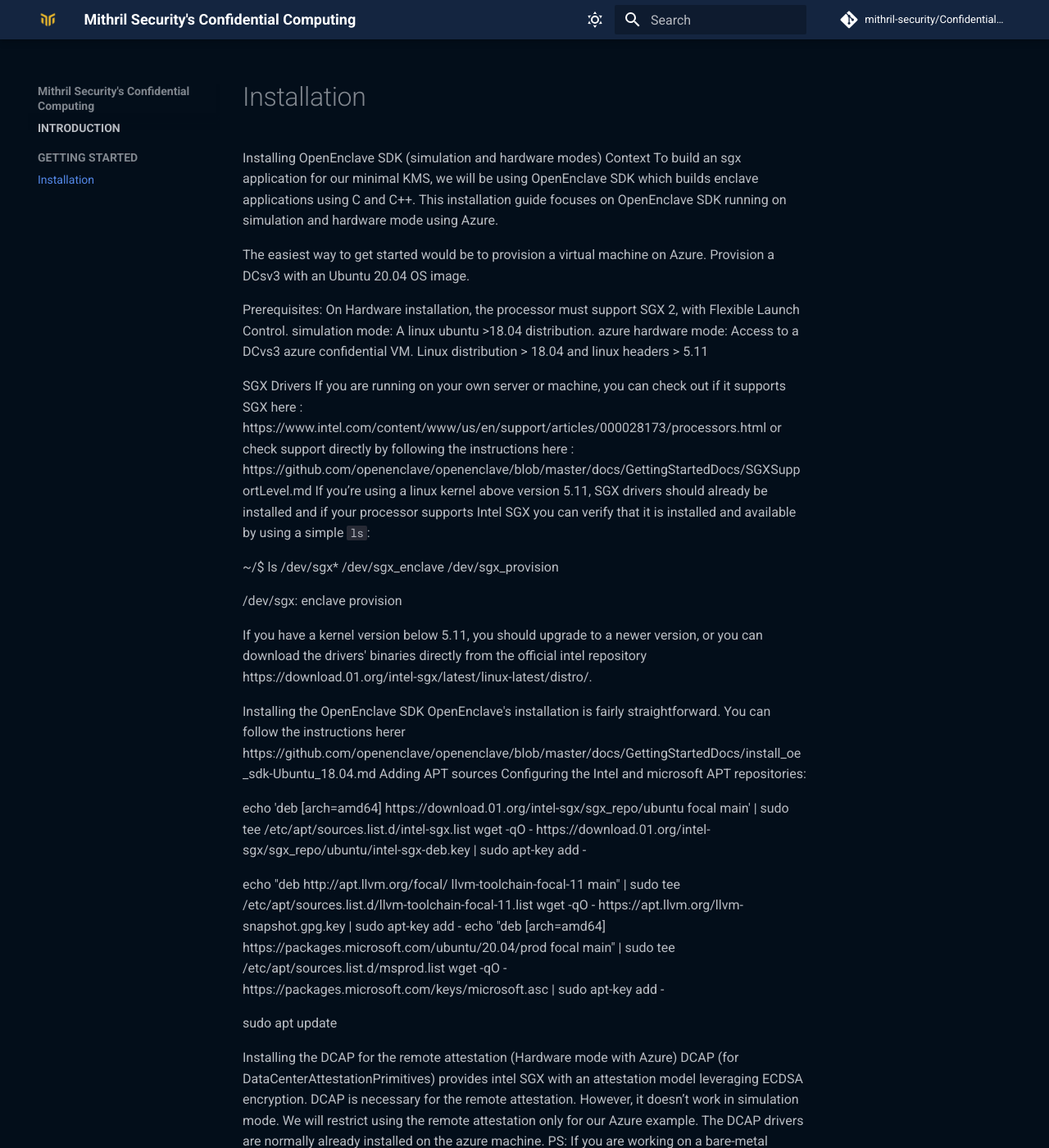
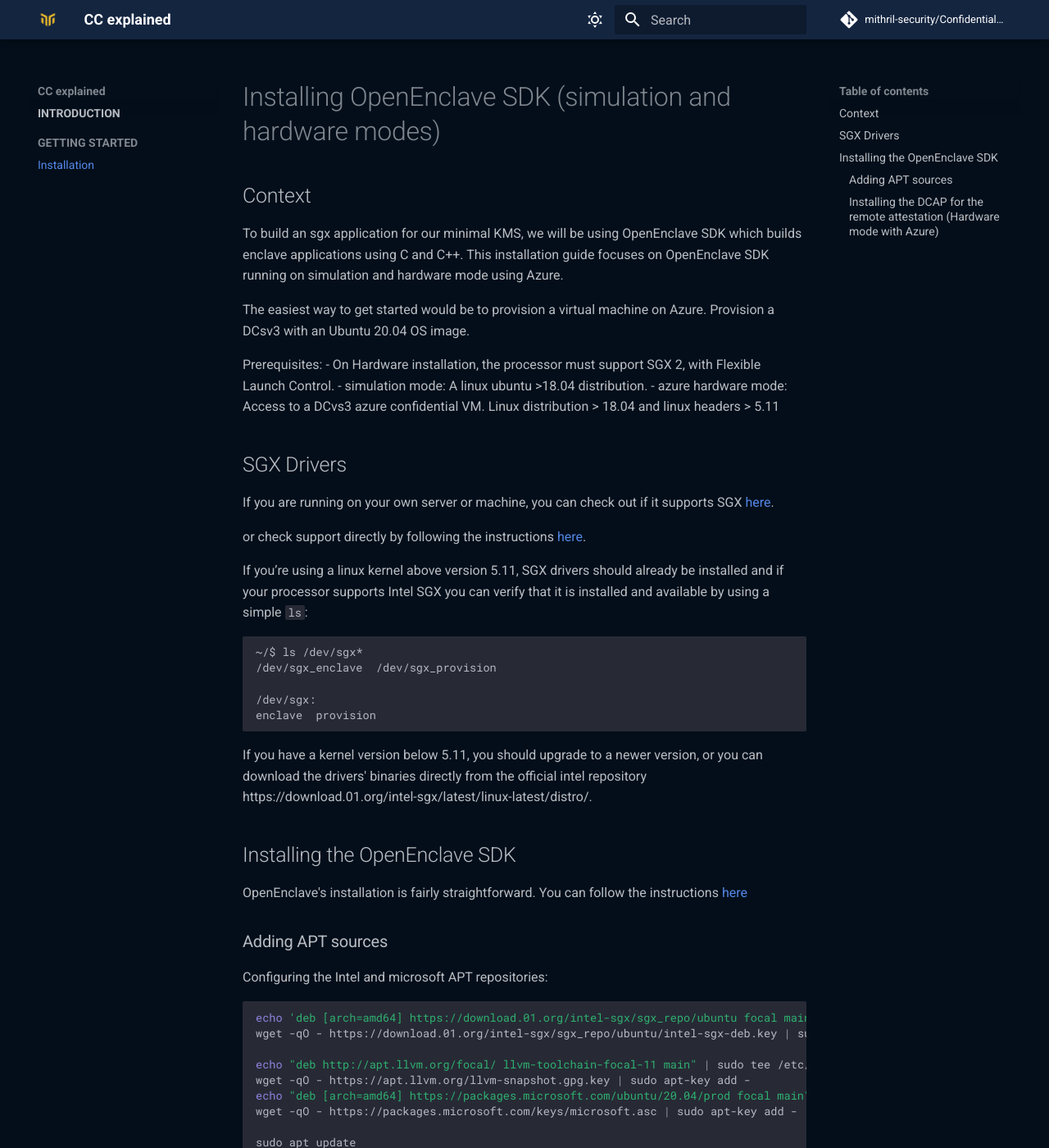
Before and after one commit to mithril-security/Confidential_Computing_Explained, an MkDocs documentation site: the page built from docs/docs/getting-started/installation.md, in a window 1280 px wide and 1400 px high. Shown: the whole window at 82% size. Built offline with MkDocs 1.6.1 and Material for MkDocs 9.7.7, drawn with Linux system fonts in a browser that asks for light colours; comment, search, counter and statistics services are not loaded; some of the changed text lies outside the part shown.

Commit message:
installation

````diff
--- a/docs/docs/getting-started/installation.md
+++ b/docs/docs/getting-started/installation.md
@@ -1,5 +1,6 @@
-Installing OpenEnclave SDK (simulation and hardware   modes)
-Context
+# Installing OpenEnclave SDK (simulation and hardware modes)
+
+## Context
 To build an sgx application for our minimal KMS, we will be using OpenEnclave SDK which builds enclave applications using C and C++.
 This installation guide focuses on OpenEnclave SDK running on simulation and hardware mode using Azure.
 
@@ -8,35 +9,35 @@
 
 
 Prerequisites:
-On Hardware installation, the processor must support SGX 2, with Flexible Launch Control.
-simulation mode: A linux ubuntu >18.04 distribution.
-azure hardware mode: Access to a DCvs3 azure confidential VM.
-Linux distribution > 18.04 and linux headers > 5.11
+- On Hardware installation, the processor must support SGX 2, with Flexible Launch Control.
+- simulation mode: A linux ubuntu >18.04 distribution.
+- azure hardware mode: Access to a DCvs3 azure confidential VM. Linux distribution > 18.04 and linux headers > 5.11
 
 
 
-SGX Drivers
-If you are running on your own server or machine, you can check out if it supports SGX here :
-https://www.intel.com/content/www/us/en/support/articles/000028173/processors.html
-or check support directly by following the instructions here :
-https://github.com/openenclave/openenclave/blob/master/docs/GettingStartedDocs/SGXSupportLevel.md
+## SGX Drivers
+If you are running on your own server or machine, you can check out if it supports SGX [here](https://www.intel.com/content/www/us/en/support/articles/000028173/processors.html).
+
+or check support directly by following the instructions [here](https://github.com/openenclave/openenclave/blob/master/docs/GettingStartedDocs/SGXSupportLevel.md).
+
 If you’re using a linux kernel above version 5.11, SGX drivers should already be installed and if your processor supports Intel SGX you can verify that it is installed and available by using a simple `ls`:
 
+```bash
 ~/$ ls /dev/sgx*
 /dev/sgx_enclave  /dev/sgx_provision
 
 /dev/sgx:
 enclave  provision
+```
 
 If you have a kernel version below 5.11, you should upgrade to a newer version, or you can download the drivers' binaries directly from the official intel repository https://download.01.org/intel-sgx/latest/linux-latest/distro/.
 
-Installing the OpenEnclave SDK
+## Installing the OpenEnclave SDK
 OpenEnclave's installation is fairly straightforward.
-You can follow the instructions herer
-https://github.com/openenclave/openenclave/blob/master/docs/GettingStartedDocs/install_oe_sdk-Ubuntu_18.04.md
-Adding APT sources
+You can follow the instructions [here](https://github.com/openenclave/openenclave/blob/master/docs/GettingStartedDocs/install_oe_sdk-Ubuntu_20.04.md)
+### Adding APT sources
 Configuring the Intel and microsoft APT repositories:
-
+```bash
 echo 'deb [arch=amd64] https://download.01.org/intel-sgx/sgx_repo/ubuntu focal main' | sudo tee /etc/apt/sources.list.d/intel-sgx.list
 wget -qO - https://download.01.org/intel-sgx/sgx_repo/ubuntu/intel-sgx-deb.key | sudo apt-key add -
 
@@ -46,8 +47,8 @@
 wget -qO - https://packages.microsoft.com/keys/microsoft.asc | sudo apt-key add -
 
 sudo apt update
-
-Installing the DCAP for the remote attestation (Hardware mode with Azure)
+```
+### Installing the DCAP for the remote attestation (Hardware mode with Azure)
 DCAP (for DataCenterAttestationPrimitives)  provides intel SGX with an attestation model leveraging ECDSA encryption. DCAP is necessary for the remote attestation. However, it doesn’t work in simulation mode. We will restrict using the remote attestation only for our Azure example.
 The DCAP drivers are normally already installed on the azure machine.
 PS: If you are working on a bare-metal machine or your own that has SGX in it, the DCAP installation is different. please refer to the official documentation and the OpenEnclave DCAP installation.
--- a/mkdocs.yml
+++ b/mkdocs.yml
@@ -1,5 +1,5 @@
 # Website Info
-site_name: Mithril Security's Confidential Computing
+site_name: CC explained
 site_url: https://www.mithrilsecurity.io/
 site_author: Mithril Security
 site_description: >-
````
